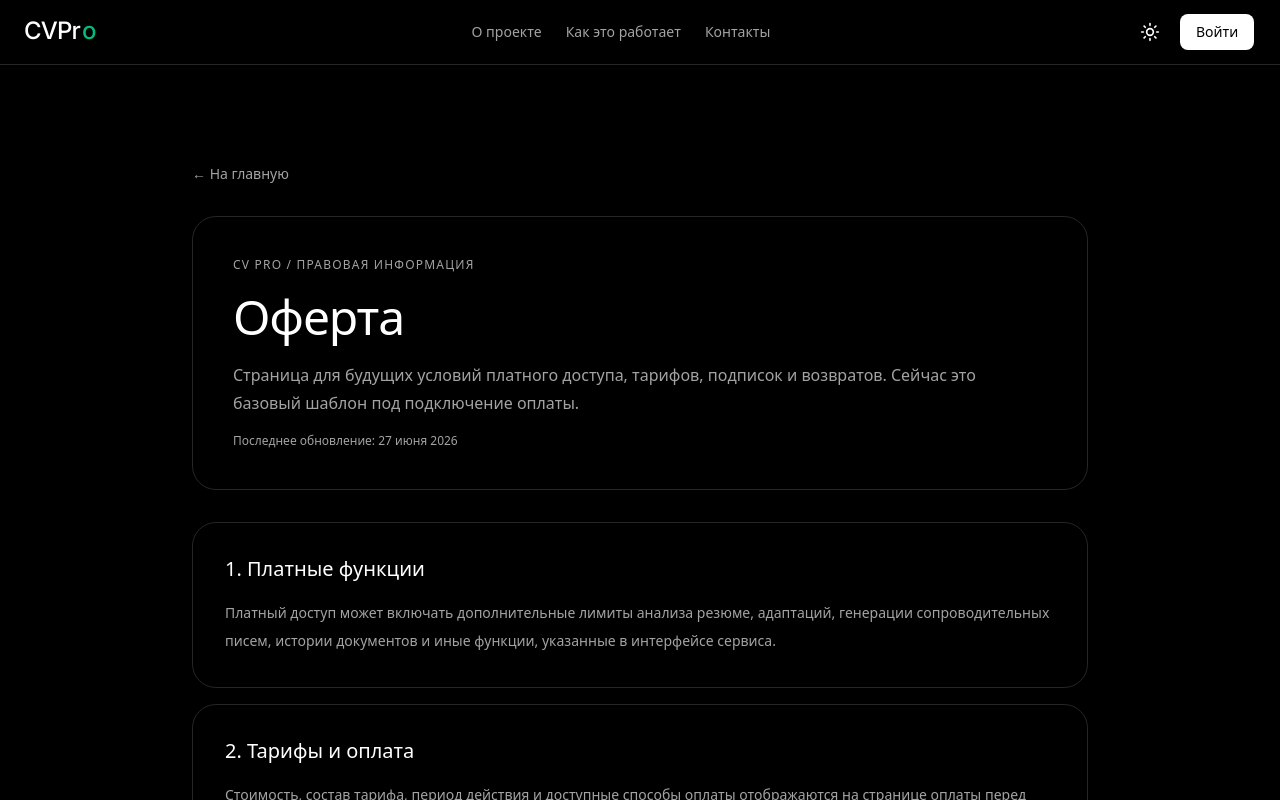
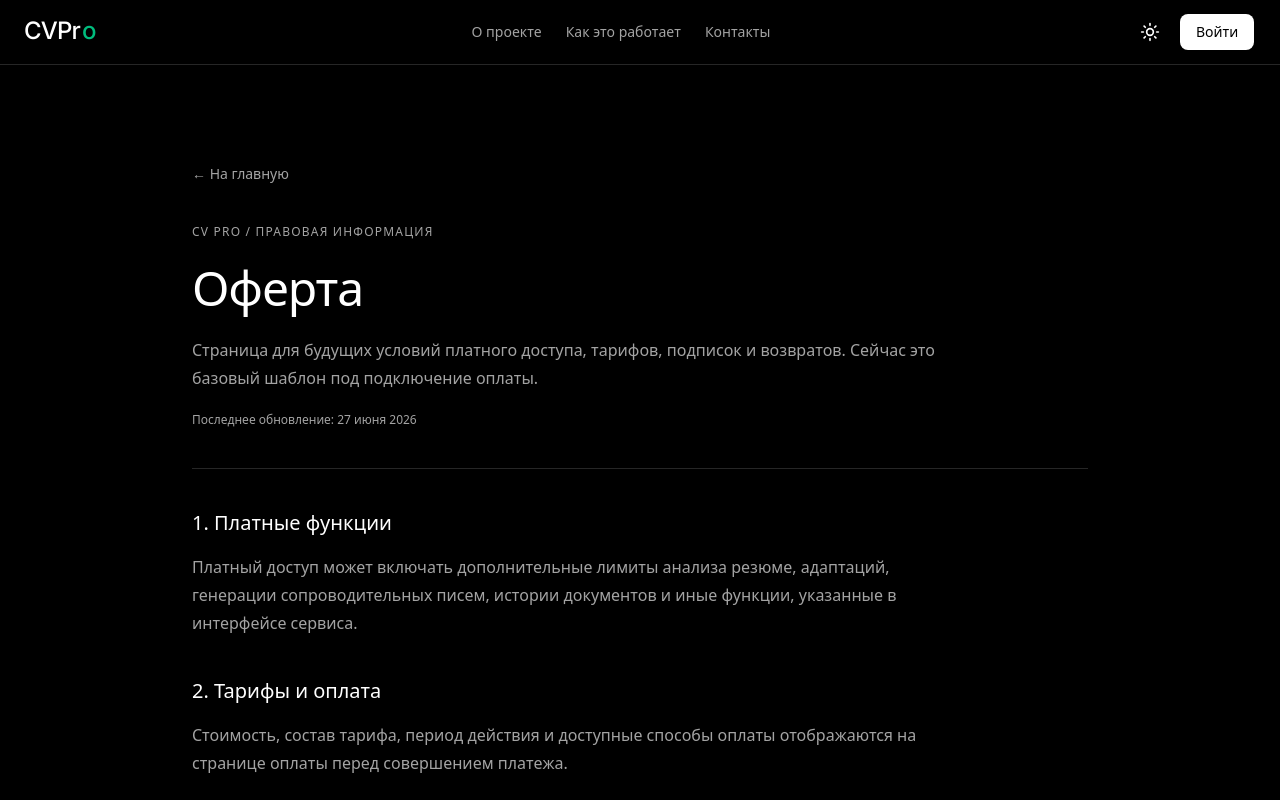
Before and after one commit to 0su0000000i17/CV, a Next.js app in the folder frontend/: page /offer in a window 1280 px wide. Shown: the top 800 px of the page. Built offline with nearby package versions, Linux system fonts and the light colour scheme; no server answers.

Commit message:
Simplify legal document layout

```diff
--- a/frontend/src/shared/ui/legal-page.tsx
+++ b/frontend/src/shared/ui/legal-page.tsx
@@ -15,50 +15,47 @@ type Props = {
 
 export function LegalPage({ title, description, updatedAt, sections }: Props) {
   return (
-    <div className="mx-auto max-w-4xl">
+    <article className="mx-auto max-w-4xl">
       <Link
         href="/"
-        className="mb-8 inline-flex text-sm text-muted-foreground transition-colors hover:text-foreground"
+        className="mb-10 inline-flex text-sm text-muted-foreground transition-colors hover:text-foreground"
       >
         ← На главную
       </Link>
 
-      <div className="rounded-3xl border border-border bg-card/60 p-6 md:p-10">
+      <header className="border-b border-border pb-10">
         <p className="text-xs font-medium uppercase tracking-widest text-muted-foreground">
           CV Pro / Правовая информация
         </p>
 
-        <h1 className="mt-5 text-3xl font-normal tracking-tight text-foreground md:text-5xl">
+        <h1 className="mt-6 max-w-4xl text-3xl font-normal tracking-tight text-foreground md:text-5xl">
           {title}
         </h1>
 
-        <p className="mt-5 max-w-3xl text-sm leading-7 text-muted-foreground md:text-base">
+        <p className="mt-6 max-w-3xl text-sm leading-7 text-muted-foreground md:text-base">
           {description}
         </p>
 
         {updatedAt ? (
-          <p className="mt-4 text-xs text-muted-foreground">
+          <p className="mt-5 text-xs text-muted-foreground">
             Последнее обновление: {updatedAt}
           </p>
         ) : null}
-      </div>
+      </header>
 
-      <div className="mt-8 space-y-4">
+      <div className="mt-10 space-y-10">
         {sections.map((section) => (
-          <section
-            key={section.title}
-            className="rounded-3xl border border-border bg-card/40 p-6 md:p-8"
-          >
+          <section key={section.title} className="max-w-3xl">
             <h2 className="text-xl font-medium text-foreground">
               {section.title}
             </h2>
 
-            <div className="mt-4 space-y-3 text-sm leading-7 text-muted-foreground">
+            <div className="mt-4 space-y-3 text-sm leading-7 text-muted-foreground md:text-base">
               {section.children}
             </div>
           </section>
         ))}
       </div>
-    </div>
+    </article>
   );
 }
```
